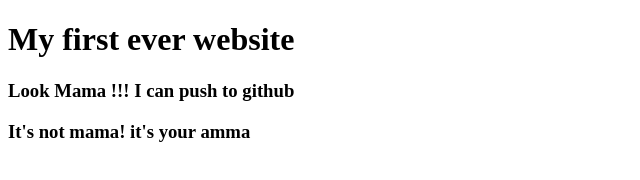
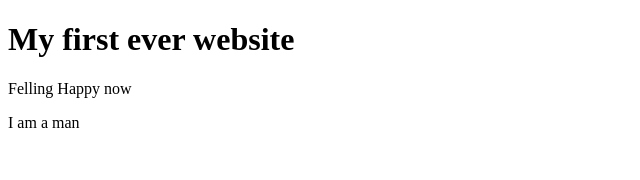
Before and after one commit to Hafizulhi/my-third-website, a plain HTML site: page index.html in a window 1280 px wide. Shown: the whole page, without its empty margins (0-640 px from the left). Drawn offline with Linux system fonts and the light colour scheme.

Commit message:
paragraph added

```diff
--- a/index.html
+++ b/index.html
@@ -6,7 +6,7 @@
 </head>
 <body>
     <h1>My first ever website</h1>
-    <h3>Look Mama !!! I can push to github</h3>
-    <h3>It's not mama! it's your amma</h3>
+    <p>Felling Happy now</p>
+    <p>I am a man</p>
 </body>
 </html>
```
